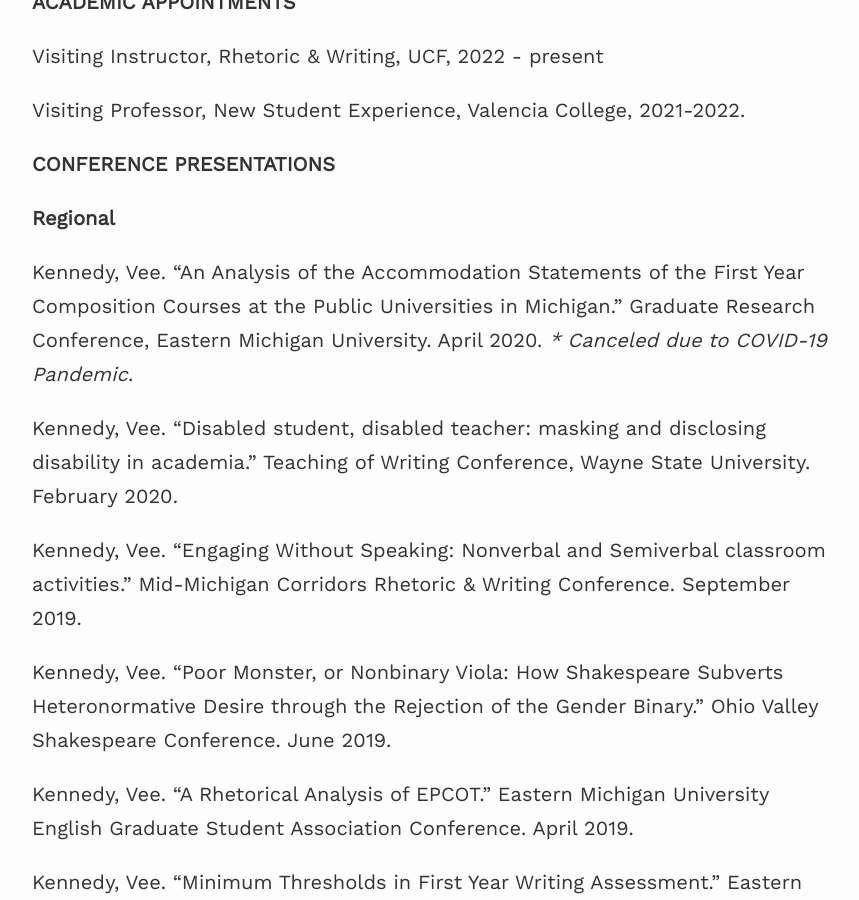
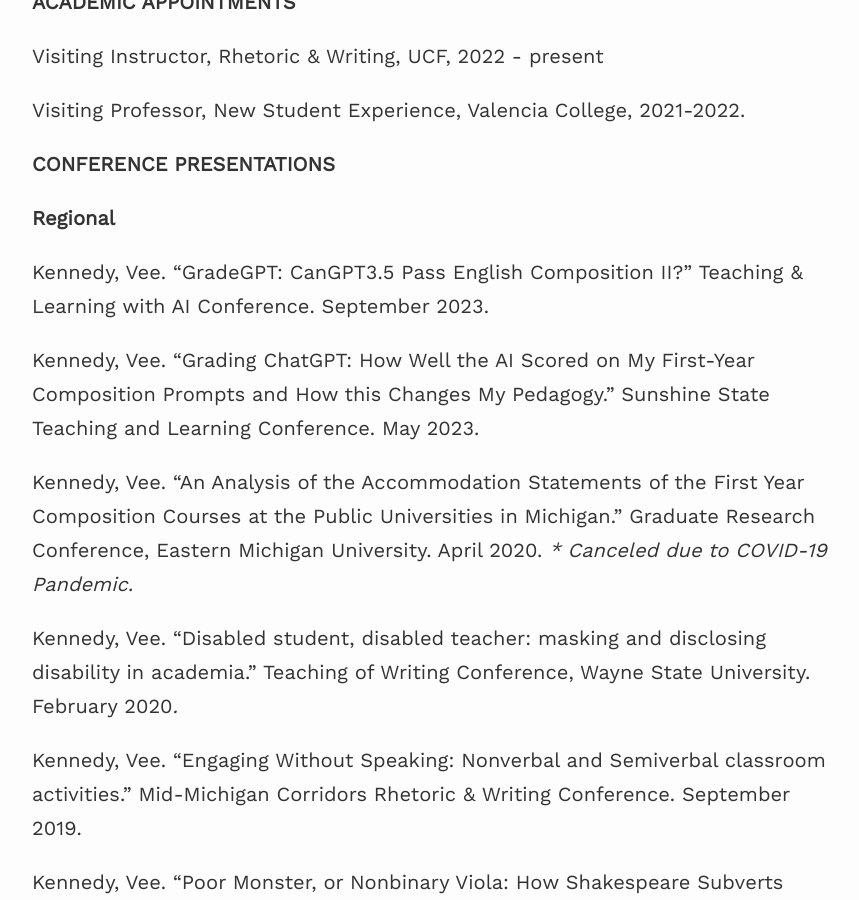
Before and after one commit to veekenne/gradfolio, a Jekyll site: the page built from CV.md, in a window 1280 px wide and 900 px high, scrolled down 693 px. Shown: the whole window, without its empty margins (208-1067 px from the left). Built offline with Jekyll 4.4.1, drawn with Linux system fonts in a browser that asks for light colours; nearby versions of some CDN libraries.

Commit message:
add comferences

```diff
--- a/CV.md
+++ b/CV.md
@@ -32,6 +32,10 @@
 **CONFERENCE PRESENTATIONS**
 
 **Regional**
+
+Kennedy, Vee. “GradeGPT: CanGPT3.5 Pass English Composition II?” Teaching & Learning with AI Conference. September 2023.
+
+Kennedy, Vee. “Grading ChatGPT: How Well the AI Scored on My First-Year Composition Prompts and How this Changes My Pedagogy.” Sunshine State Teaching and Learning Conference. May 2023.
 
 Kennedy, Vee. "An Analysis of the Accommodation Statements of the First Year Composition Courses at the Public Universities in Michigan." Graduate Research Conference, Eastern Michigan University. April 2020. _\* Canceled due to COVID-19 Pandemic._
 
```
